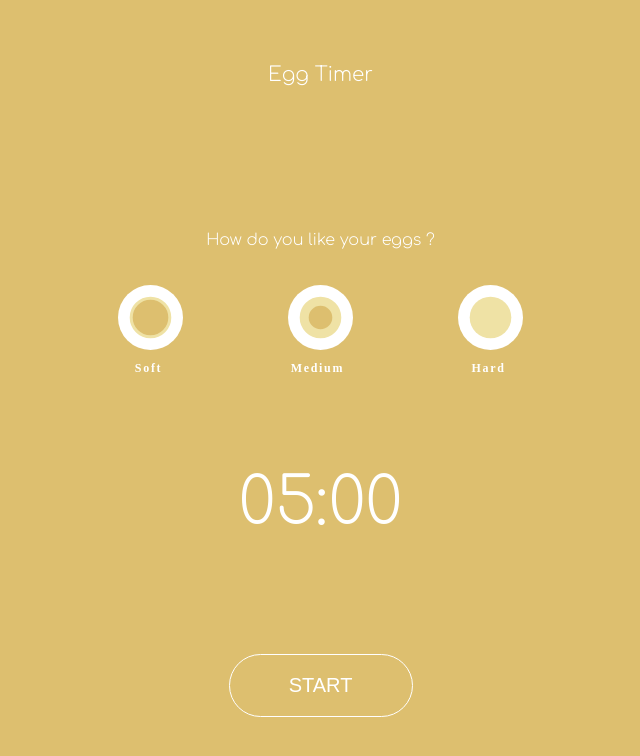
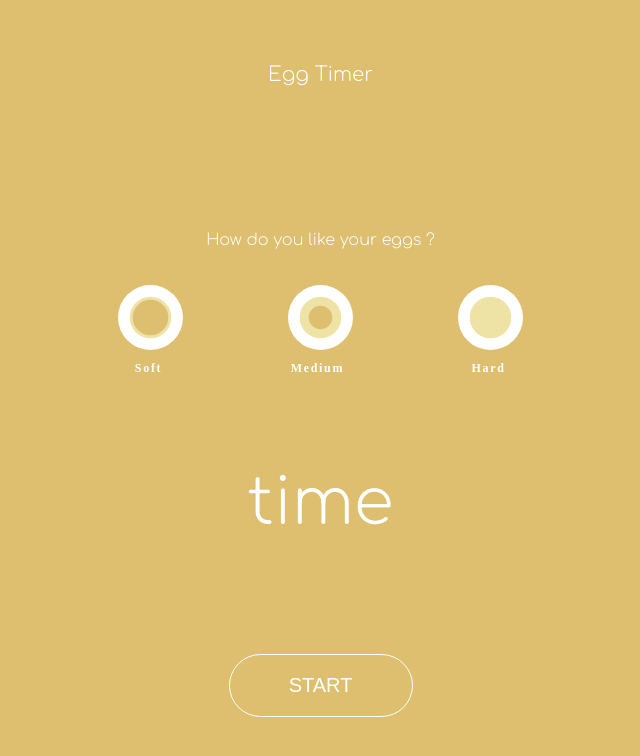
Before and after one commit to syvkristine/EggTimer-Applikasjon, an Electron app: page www/index.html in a window 965 px wide. Shown: the whole page, without its empty margins (162-802 px from the left). Drawn offline with Linux system fonts and the light colour scheme.

Commit message:
set a start text when the app is open

```diff
--- a/www/index.html
+++ b/www/index.html
@@ -20,7 +20,7 @@
 			<img src="svg/hard.svg" alt="hardEgg">
 		</div>
 	</div>
-	<span class="time">05:00</span>
+	<span class="time">time</span>
 	<button class="startBt">START</button>
 		<script src="script.js"></script>
 	</body>
```
